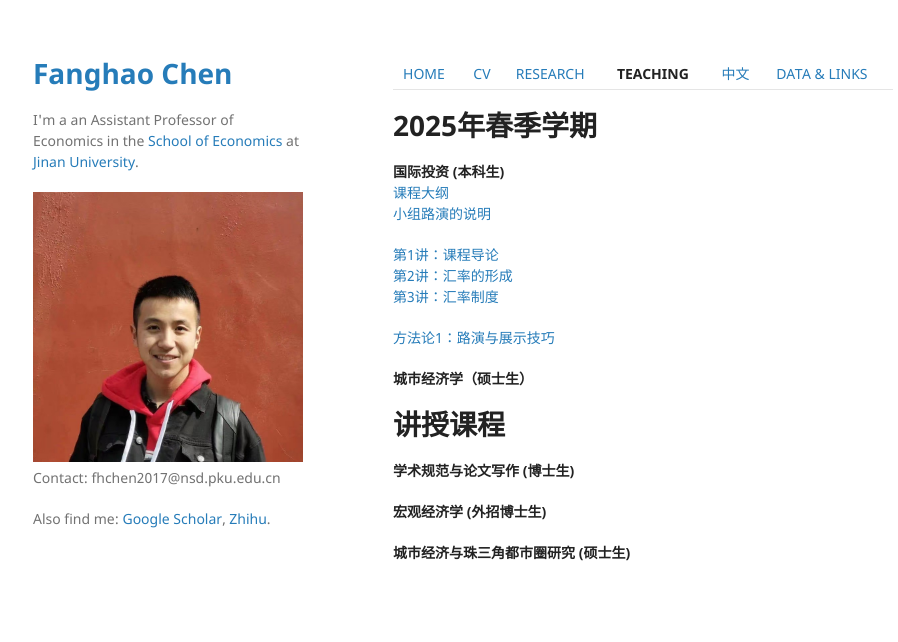
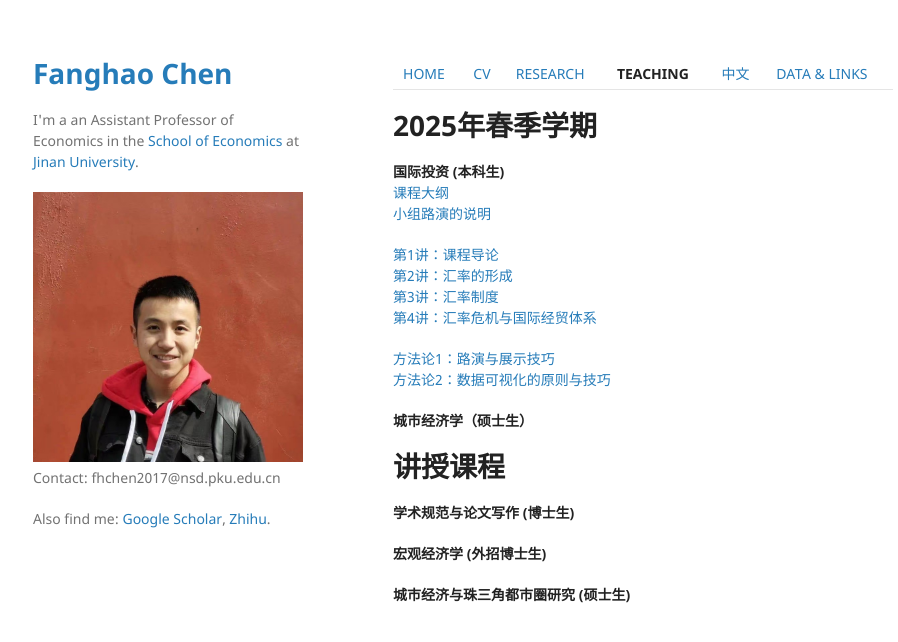
Before and after one commit to FanghaoChen/homepage, a Jekyll site: the page built from teaching.md, in a window 1280 px wide. Shown: the top 642 px of the page, without its empty margins (177-1075 px from the left). Built offline with Jekyll 4.4.1, drawn with Linux system fonts in a browser that asks for light colours; our own code applies the rules of GitHub Pages for plain Markdown files.

Commit message:
Update teaching.md

```diff
--- a/teaching.md
+++ b/teaching.md
@@ -9,13 +9,13 @@
 [第1讲：课程导论](./assets/第1讲_课程导论.pdf) <br/>
 [第2讲：汇率的形成](./assets/第2讲_汇率的形成.pdf) <br/>
 [第3讲：汇率制度](./assets/第3讲_汇率制度.pdf) <br/>
+[第4讲：汇率危机与国际经贸体系](./assets/第4讲_汇率危机与国际经贸体系.pdf) <br/>
 
 [方法论1：路演与展示技巧](./assets/方法论1_路演与展示技巧.pdf) <br/>
+[方法论2：数据可视化的原则与技巧](./assets/方法论2_数据可视化的原则与技巧.pdf) <br/>
 
 <!---
 [期末考试的说明](./assets/期末安排.pdf)
-
-[第4讲：汇率危机](./assets/第4讲_汇率危机.pdf) <br/>
 [第5讲：汇率风险管理](./assets/第5讲_汇率风险管理.pdf) <br/>
 [第6讲：国际直接投资导论](./assets/第6讲_国际直接投资导论.pdf) <br/>
 [第7讲：跨国公司进行FDI的动机](./assets/第7讲_跨国公司进行FDI的动机.pdf) <br/>
```
Also changed, not shown: other parts of teaching.md (+0 -1 lines).
